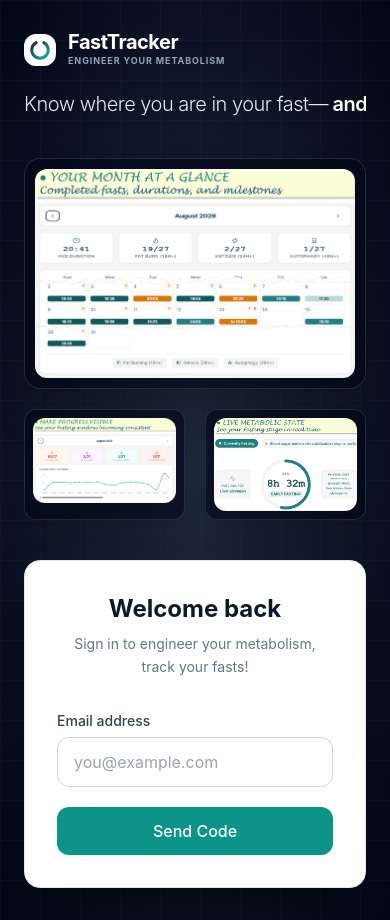
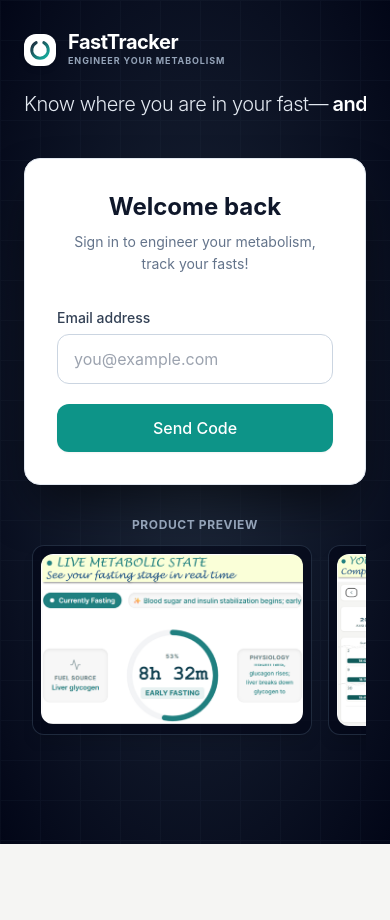
Before and after one commit to r777k/iFast, a React (Vite) app in the folder frontend/: page /login in a window 390 px wide. After the commit the page ends 844 px from the top, so only its background shows below. Built offline with nearby package versions, Linux system fonts and the light colour scheme.

Commit message:
fix the mobile view layout

```diff
--- a/frontend/src/pages/Login.jsx
+++ b/frontend/src/pages/Login.jsx
@@ -14,8 +14,7 @@ export default function Login() {
   const { login } = useAuth();
   const navigate = useNavigate();
 
-  // --- Image Cycling State & Logic ---
-  // Index 0: Main Hero, Index 1: Left Thumbnail, Index 2: Right Thumbnail
+  // --- Image Cycling State & Logic (Desktop) ---
   const images = [
     { src: '/preview-LiveMetabolicState.png', alt: 'Live Metabolic State' },
     { src: '/preview-Calendar.png', alt: 'Fasting Calendar' },
@@ -30,8 +29,6 @@ export default function Login() {
 
     const timer = setInterval(() => {
       setSlotIndices((prev) => {
-        // Rotate slots: [main, left_thumb, right_thumb]
-        // Next main comes from left_thumb, next left_thumb from right_thumb, next right_thumb from main
         return [prev[1], prev[2], prev[0]];
       });
     }, 4500);
@@ -69,76 +66,7 @@ export default function Login() {
     }
   };
 
-  return (
-    <div className="min-h-screen w-full bg-slate-900 bg-[radial-gradient(ellipse_at_center,_var(--tw-gradient-stops))] from-slate-800 to-slate-950 relative overflow-x-hidden flex flex-col font-sans text-slate-100">
-
-      {/* Technical Grid Background */}
-      <div
-        className="absolute inset-0 z-0 opacity-[0.12]"
-        style={{
-          backgroundImage: 'linear-gradient(#334155 1px, transparent 1px), linear-gradient(90deg, #334155 1px, transparent 1px)',
-          backgroundSize: '40px 40px'
-        }}
-      />
-
-      <div className="relative z-10 flex flex-col max-w-7xl mx-w-6xl mx-auto w-full px-6 py-8 lg:px-12 lg:py-12 flex-1">
-
-        {/* --- TOP: Branding & Title --- */}
-        <div className="flex flex-col mb-8 lg:mb-12">
-          {/* Logo & Title */}
-          <div className="flex items-center gap-3 mb-1.5">
-            <img src="/icon.svg" alt="FastTracker Logo" className="w-8 h-8 rounded-lg shadow-md bg-white p-1" />
-            <div className="flex flex-col">
-              <h1 className="text-xl font-bold tracking-tight text-white leading-none">FastTracker</h1>
-              <span className="text-[9px] text-slate-400 font-bold uppercase tracking-widest mt-0.5">Engineer Your Metabolism</span>
-            </div>
-          </div>
-
-          {/* Single-line Tagline */}
-          <h2 className="text-xl sm:text-2xl lg:text-3xl font-light text-slate-200 tracking-tight whitespace-nowrap overflow-x-auto mt-4 pb-2">
-            Know where you are in your fast—<span className="font-semibold text-white"> and what comes next.</span>
-          </h2>
-        </div>
-
-        {/* --- MAIN CONTENT GRID --- */}
-        <div className="grid grid-cols-1 lg:grid-cols-12 gap-10 items-start flex-1">
-
-          {/* LEFT COLUMN: Visual Preview Matrix (7 Cols on Desktop) */}
-          <div
-            className="lg:col-span-7 flex flex-col gap-5 select-none"
-            onMouseEnter={() => setIsHovered(true)}
-            onMouseLeave={() => setIsHovered(false)}
-          >
-            {/* Slot 0: Main Hero Preview Position */}
-            <div className="w-full bg-slate-950/60 p-2.5 rounded-2xl border border-slate-700/60 shadow-2xl backdrop-blur-sm transition-all duration-700 ease-in-out">
-              <img
-                src={images[slotIndices[0]].src}
-                alt={images[slotIndices[0]].alt}
-                className="w-full h-auto rounded-xl shadow-inner object-cover transition-opacity duration-500"
-              />
-            </div>
-
-            {/* Slot 1 & 2: Secondary Side-by-Side Thumbnails */}
-            <div className="grid grid-cols-2 gap-5">
-              <div className="w-full bg-slate-950/60 p-2 rounded-xl border border-slate-700/60 shadow-xl backdrop-blur-sm transition-all duration-700 ease-in-out">
-                <img
-                  src={images[slotIndices[1]].src}
-                  alt={images[slotIndices[1]].alt}
-                  className="w-full h-auto rounded-lg shadow-inner object-cover transition-opacity duration-500"
-                />
-              </div>
-              <div className="w-full bg-slate-950/60 p-2 rounded-xl border border-slate-700/60 shadow-xl backdrop-blur-sm transition-all duration-700 ease-in-out">
-                <img
-                  src={images[slotIndices[2]].src}
-                  alt={images[slotIndices[2]].alt}
-                  className="w-full h-auto rounded-lg shadow-inner object-cover transition-opacity duration-500"
-                />
-              </div>
-            </div>
-          </div>
-
-          {/* RIGHT COLUMN: Sign-in Card (5 Cols on Desktop) */}
-          <div className="lg:col-span-5 flex justify-center lg:justify-end w-full">
+  const renderSignInForm = () => (
     <div className="bg-white text-slate-900 p-8 sm:p-10 rounded-2xl shadow-2xl shadow-black/60 border border-slate-200 w-full max-w-md">
       <h3 className="text-2xl font-bold text-slate-900 mb-2 text-center">
         Welcome back
@@ -217,10 +145,104 @@ export default function Login() {
         </form>
       )}
     </div>
+  );
+
+  return (
+    <div className="min-h-screen w-full bg-slate-900 bg-[radial-gradient(ellipse_at_center,_var(--tw-gradient-stops))] from-slate-800 to-slate-950 relative overflow-x-hidden flex flex-col font-sans text-slate-100">
+
+      {/* Technical Grid Background */}
+      <div
+        className="absolute inset-0 z-0 opacity-[0.12]"
+        style={{
+          backgroundImage: 'linear-gradient(#334155 1px, transparent 1px), linear-gradient(90deg, #334155 1px, transparent 1px)',
+          backgroundSize: '40px 40px'
+        }}
+      />
+
+      <div className="relative z-10 flex flex-col max-w-7xl mx-auto w-full px-6 py-8 lg:px-12 lg:py-12 flex-1">
+
+        {/* --- TOP: Branding & Title --- */}
+        <div className="flex flex-col mb-8 lg:mb-12">
+          {/* Logo & Title */}
+          <div className="flex items-center gap-3 mb-1.5">
+            <img src="/icon.svg" alt="FastTracker Logo" className="w-8 h-8 rounded-lg shadow-md bg-white p-1" />
+            <div className="flex flex-col">
+              <h1 className="text-xl font-bold tracking-tight text-white leading-none">FastTracker</h1>
+              <span className="text-[9px] text-slate-400 font-bold uppercase tracking-widest mt-0.5">Engineer Your Metabolism</span>
+            </div>
+          </div>
+
+          {/* Single-line Tagline */}
+          <h2 className="text-xl sm:text-2xl lg:text-3xl font-light text-slate-200 tracking-tight whitespace-nowrap overflow-x-auto mt-4 pb-2">
+            Know where you are in your fast—<span className="font-semibold text-white"> and what comes next.</span>
+          </h2>
+        </div>
+
+        {/* --- MOBILE VIEW: Sign-in Box Above, Image Slider Below --- */}
+        <div className="flex flex-col lg:hidden items-center w-full space-y-8 pb-12">
+          {/* Sign-in Card */}
+          <div className="w-full flex justify-center">
+            {renderSignInForm()}
+          </div>
+
+          {/* Image Slider */}
+          <div className="w-full">
+            <h3 className="text-xs font-bold uppercase tracking-wider text-slate-400 mb-3 text-center">Product Preview</h3>
+            <div className="flex overflow-x-auto space-x-4 pb-4 snap-x snap-mandatory scrollbar-none px-2">
+              {images.map((img, idx) => (
+                <div key={idx} className="shrink-0 w-[280px] snap-center bg-slate-950/60 p-2 rounded-xl border border-slate-700/60 shadow-lg">
+                  <img src={img.src} alt={img.alt} className="w-full h-auto rounded-lg object-cover" />
+                </div>
+              ))}
+            </div>
+          </div>
+        </div>
+
+        {/* --- DESKTOP VIEW: Unchanged 2-Column Grid --- */}
+        <div className="hidden lg:grid grid-cols-12 gap-10 items-start flex-1">
+
+          {/* LEFT COLUMN: Visual Preview Matrix (7 Cols) */}
+          <div
+            className="col-span-7 flex flex-col gap-5 select-none"
+            onMouseEnter={() => setIsHovered(true)}
+            onMouseLeave={() => setIsHovered(false)}
+          >
+            {/* Slot 0: Main Hero Preview Position */}
+            <div className="w-full bg-slate-950/60 p-2.5 rounded-2xl border border-slate-700/60 shadow-2xl backdrop-blur-sm transition-all duration-700 ease-in-out">
+              <img
+                src={images[slotIndices[0]].src}
+                alt={images[slotIndices[0]].alt}
+                className="w-full h-auto rounded-xl shadow-inner object-cover transition-opacity duration-500"
+              />
+            </div>
+
+            {/* Slot 1 & 2: Secondary Side-by-Side Thumbnails */}
+            <div className="grid grid-cols-2 gap-5">
+              <div className="w-full bg-slate-950/60 p-2 rounded-xl border border-slate-700/60 shadow-xl backdrop-blur-sm transition-all duration-700 ease-in-out">
+                <img
+                  src={images[slotIndices[1]].src}
+                  alt={images[slotIndices[1]].alt}
+                  className="w-full h-auto rounded-lg shadow-inner object-cover transition-opacity duration-500"
+                />
+              </div>
+              <div className="w-full bg-slate-950/60 p-2 rounded-xl border border-slate-700/60 shadow-xl backdrop-blur-sm transition-all duration-700 ease-in-out">
+                <img
+                  src={images[slotIndices[2]].src}
+                  alt={images[slotIndices[2]].alt}
+                  className="w-full h-auto rounded-lg shadow-inner object-cover transition-opacity duration-500"
+                />
+              </div>
+            </div>
+          </div>
+
+          {/* RIGHT COLUMN: Sign-in Card (5 Cols) */}
+          <div className="col-span-5 flex justify-end w-full">
+            {renderSignInForm()}
+          </div>
+
         </div>
 
       </div>
     </div>
-    </div>
   );
 }
```
Lines whose indentation alone changed are shown as unchanged.
